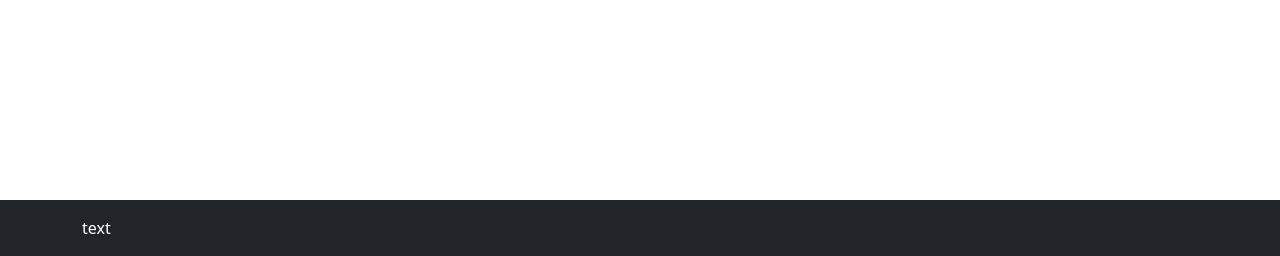
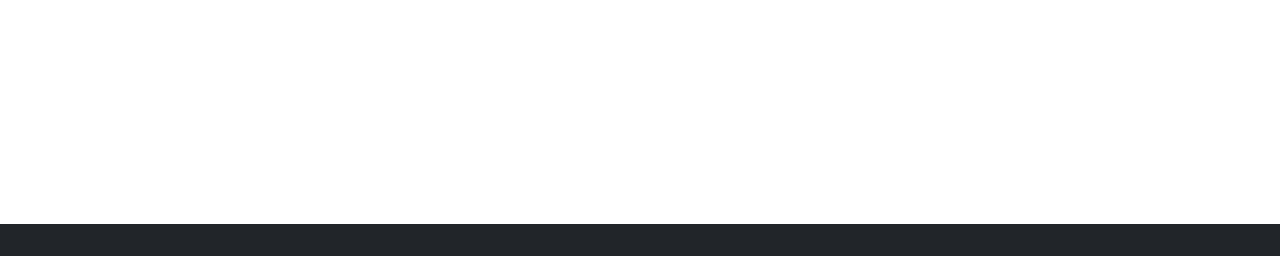
Before and after one commit to yGuddha/prototipo-aluguel-digital, a Django app: page /forgot/code in a window 1280 px wide. Shown: the part 544-800 px from the top of the page. Run offline with Django 3.2, Linux system fonts and the light colour scheme; some libraries are stand-ins or nearby versions.

Commit message:
Update Footer

```diff
--- a/src/templates/part-footer.html
+++ b/src/templates/part-footer.html
@@ -2,7 +2,6 @@
 <footer class="footer mt-auto py-3 bg-dark text-white">
   <!-- Grid container -->
   <div class="container">
-    <span>text</span>
   </div>
 </footer>
 <!-- Footer -->
```
